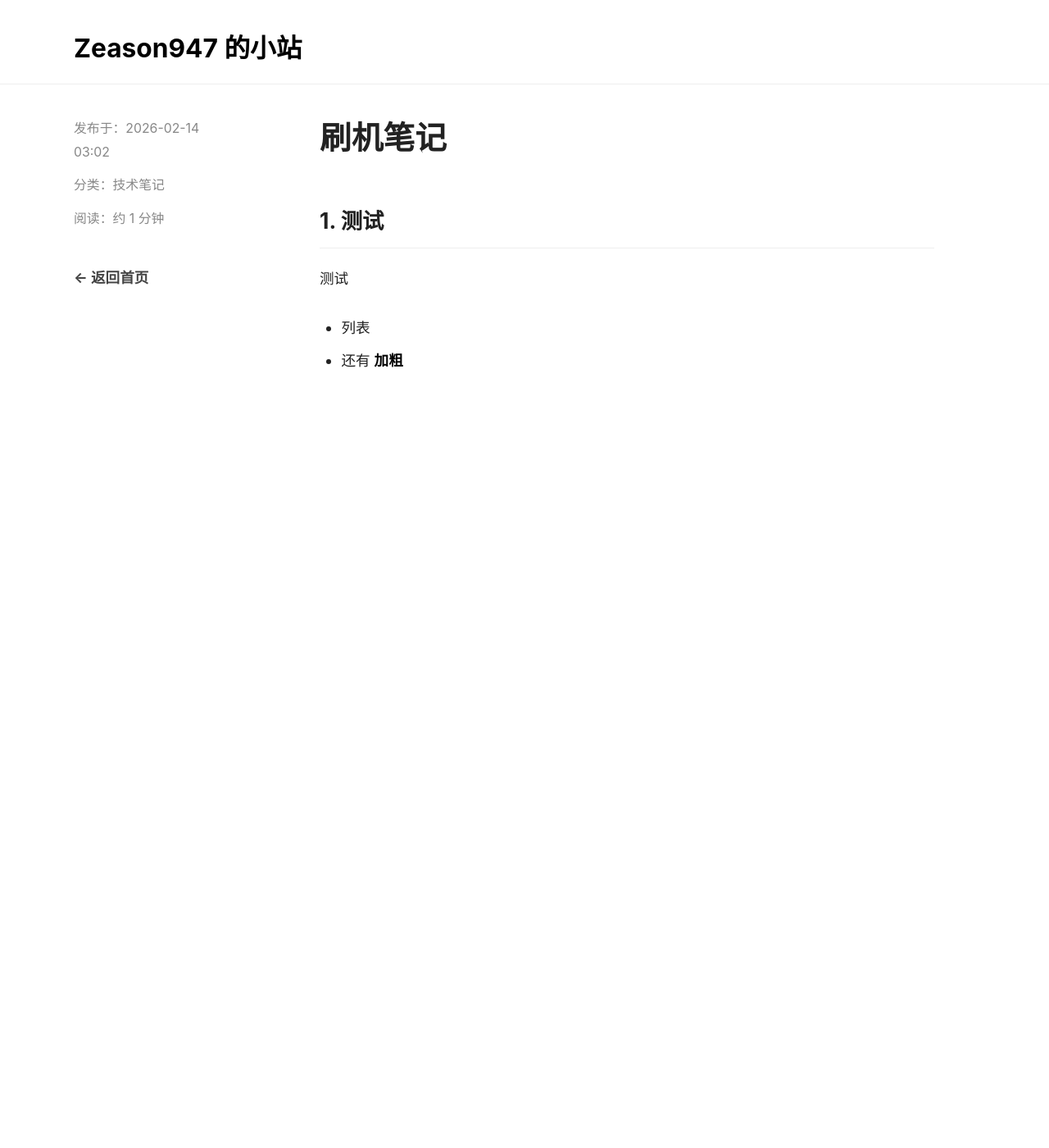
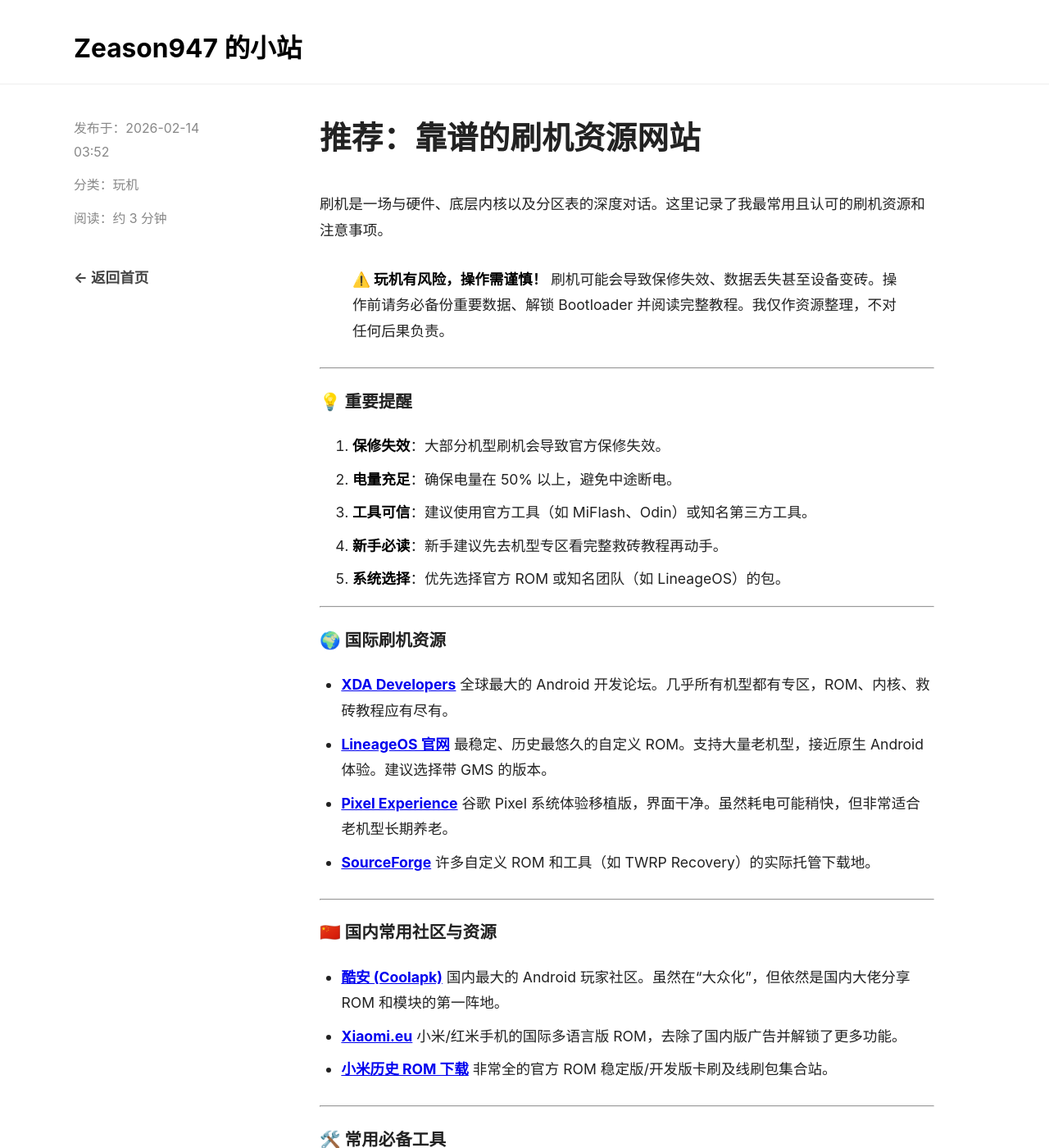
Before and after one commit to Zeason947/Zeason947.github.io, a Jekyll site: the page built from _posts/2026-02-14-brushing-notes.md, in a window 1280 px wide and 1400 px high. Shown: the whole window at 82% size. Built offline with Jekyll 4.4.1, drawn with Linux system fonts in a browser that asks for light colours; some of the changed text lies outside the part shown.

Commit message:
Edit to normal article

```diff
--- a/_posts/2026-02-14-brushing-notes.md
+++ b/_posts/2026-02-14-brushing-notes.md
@@ -1,12 +1,57 @@
 ---
 layout: post
-title: "刷机笔记"
-categories: 技术笔记
-date: 2026-02-14 03:02 +0800
+title: "推荐：靠谱的刷机资源网站"
+categories: 玩机
+date: 2026-02-14 03:52 +0800
 ---
 
-## 1. 测试
-测试
+刷机是一场与硬件、底层内核以及分区表的深度对话。这里记录了我最常用且认可的刷机资源和注意事项。
 
-* 列表
-* 还有 **加粗**
+> **⚠️ 玩机有风险，操作需谨慎！**
+> 刷机可能会导致保修失效、数据丢失甚至设备变砖。操作前请务必备份重要数据、解锁 Bootloader 并阅读完整教程。我仅作资源整理，不对任何后果负责。
+
+---
+
+### 💡 重要提醒
+
+1. **保修失效**：大部分机型刷机会导致官方保修失效。
+2. **电量充足**：确保电量在 50% 以上，避免中途断电。
+3. **工具可信**：建议使用官方工具（如 MiFlash、Odin）或知名第三方工具。
+4. **新手必读**：新手建议先去机型专区看完整救砖教程再动手。
+5. **系统选择**：优先选择官方 ROM 或知名团队（如 LineageOS）的包。
+
+---
+
+### 🌍 国际刷机资源
+
+* **[XDA Developers](https://xdaforums.com/)**
+    全球最大的 Android 开发论坛。几乎所有机型都有专区，ROM、内核、救砖教程应有尽有。
+* **[LineageOS 官网](https://lineageos.org/)**
+    最稳定、历史最悠久的自定义 ROM。支持大量老机型，接近原生 Android 体验。建议选择带 GMS 的版本。
+* **[Pixel Experience](https://get.pixelexperience.org/)**
+    谷歌 Pixel 系统体验移植版，界面干净。虽然耗电可能稍快，但非常适合老机型长期养老。
+* **[SourceForge](https://sourceforge.net/)**
+    许多自定义 ROM 和工具（如 TWRP Recovery）的实际托管下载地。
+
+---
+
+### 🇨🇳 国内常用社区与资源
+
+* **[酷安 (Coolapk)](https://www.coolapk.com/)**
+    国内最大的 Android 玩家社区。虽然在“大众化”，但依然是国内大佬分享 ROM 和模块的第一阵地。
+* **[Xiaomi.eu](https://xiaomi.eu/community/)**
+    小米/红米手机的国际多语言版 ROM，去除了国内版广告并解锁了更多功能。
+* **[小米历史 ROM 下载](https://xiaomirom.com/)**
+    非常全的官方 ROM 稳定版/开发版卡刷及线刷包集合站。
+
+---
+
+### 🛠️ 常用必备工具
+
+* **[TWRP 官方](https://twrp.me/)**：目前最流行的第三方 Recovery 工具。
+* **[Android Platform Tools](https://developer.android.com/tools/releases/platform-tools)**：谷歌官方提供的 ADB 和 Fastboot 工具包。
+
+---
+
+> **页面由 Zeason 整理 · 仅供参考**
+> 喜欢折腾的朋友可以多去论坛逛逛，大佬超多～
```
